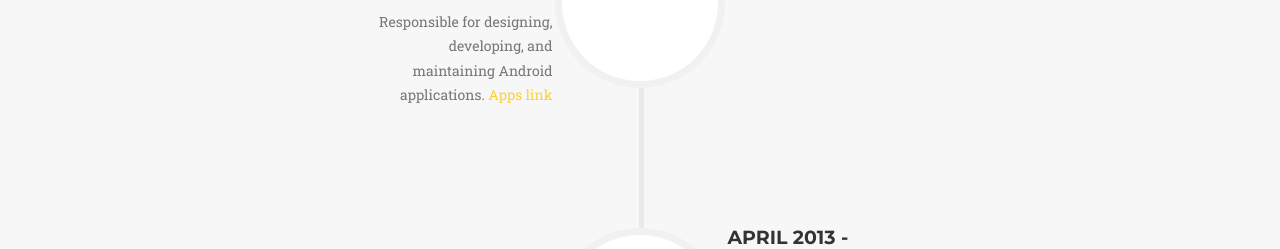
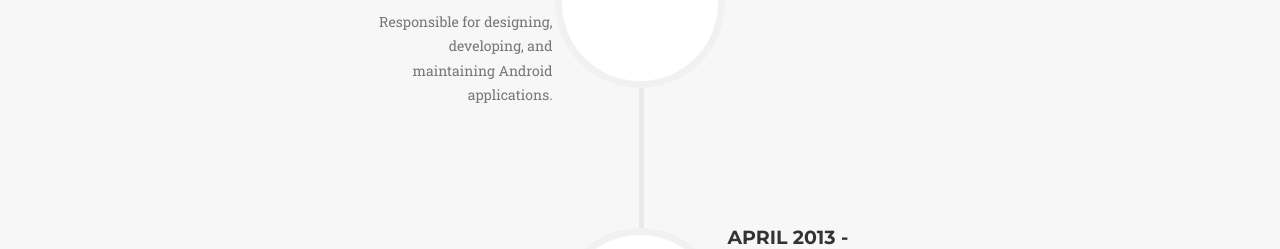
Before and after one commit to BobString/BobString.github.io, a Jekyll site: the page built from index.html, in a window 1280 px wide and 900 px high, scrolled down 1297 px. Shown: the part 175-424 px from the top of the window. Built offline with Jekyll 4.4.1, drawn with Linux system fonts in a browser that asks for light colours; some web fonts are replaced.

Commit message:
Update _config.yml

```diff
--- a/_config.yml
+++ b/_config.yml
@@ -40,7 +40,7 @@ events:
   - image: "./img/timeline/talkspace.png"
     date: "February 2016 - Today"
     title: "Android Engineer @ <a href='http://www.talkspace.com/'>Talkspace</a>"
-    description: "Responsible for designing, developing, and maintaining Android applications. <a href='https://play.google.com/store/apps/dev?id=8352391058331202125'>Apps link</a> "
+    description: "Responsible for designing, developing, and maintaining Android applications."
   - image: "./img/timeline/tad.png"
     date: "April 2013 - January 2016"
     title: "Android developer @ <a href='https://www.timeanddate.com/'>Time And Date AS</a>"
```
